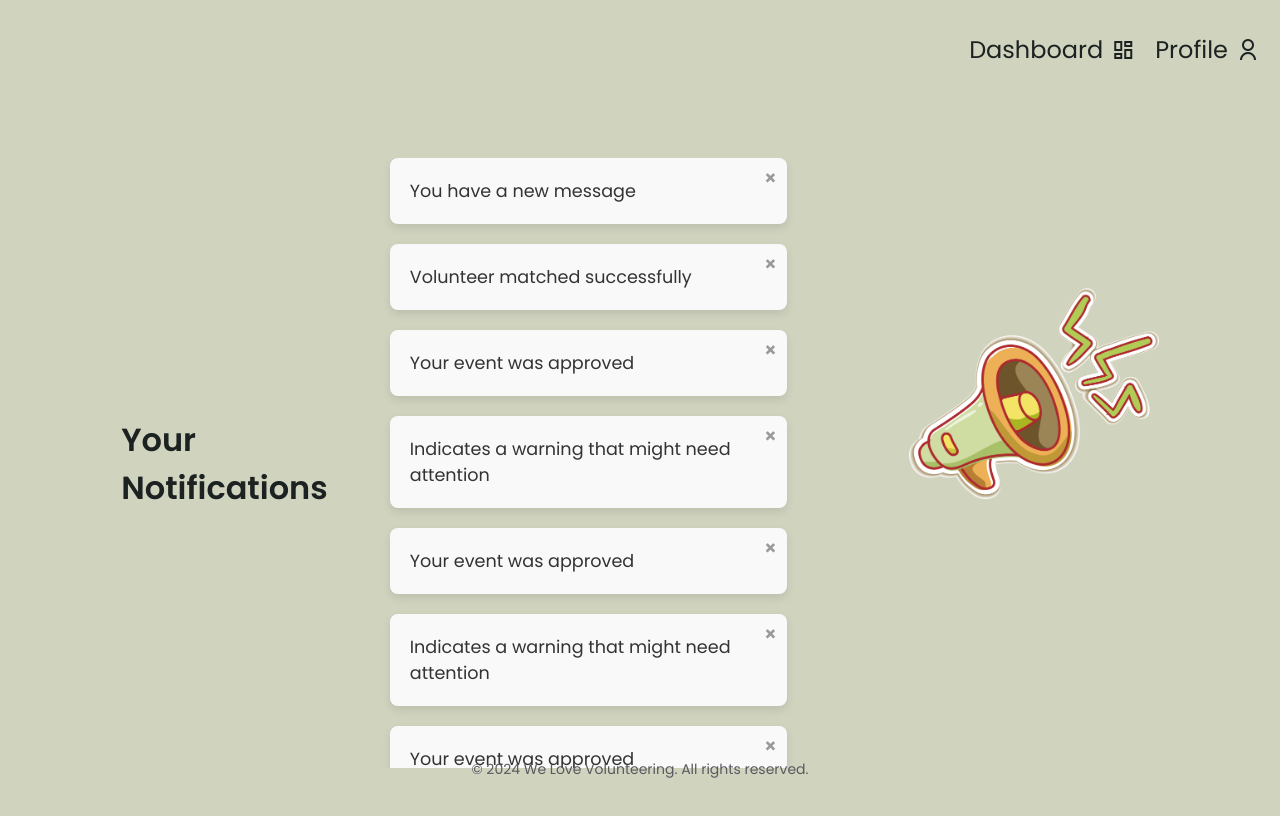
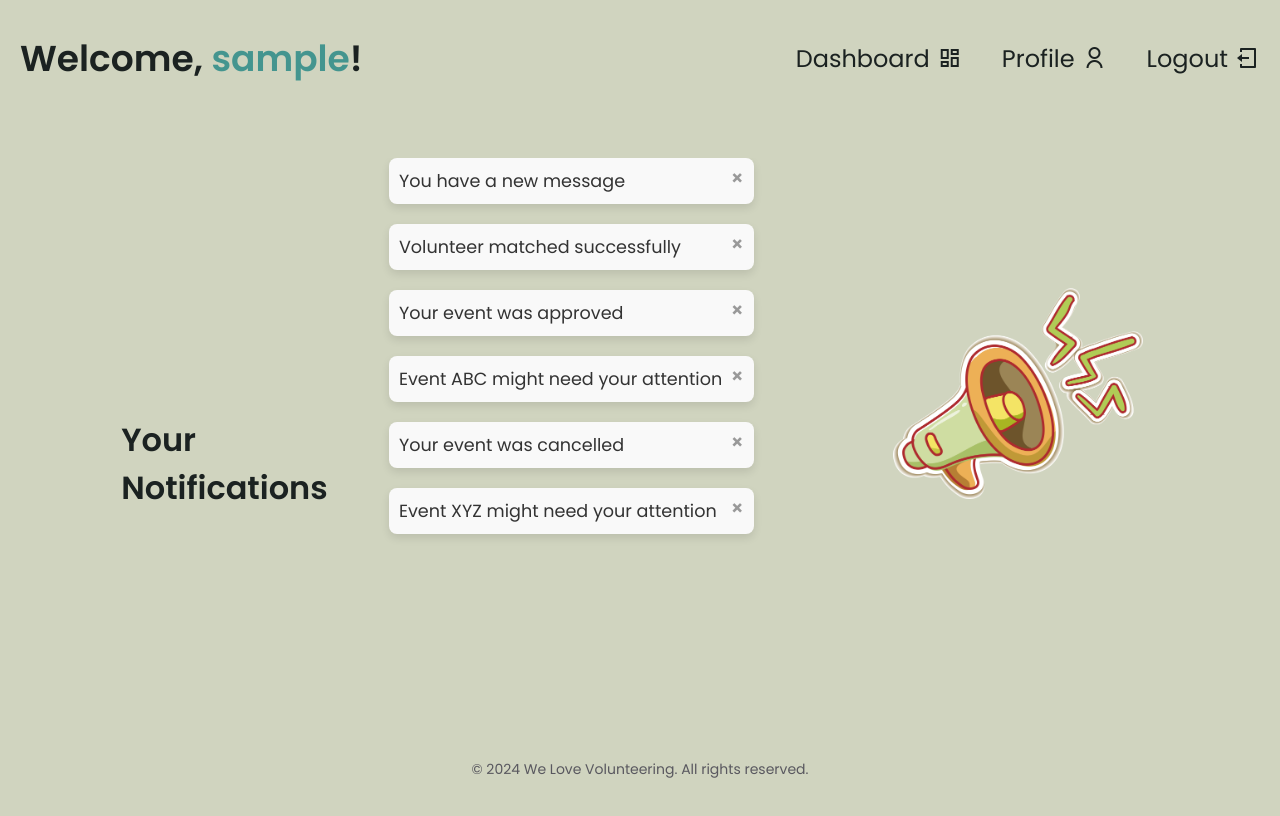
Before and after one commit to patelarti/VolunteerMatchingSystem, a Flask app: page /notifications/ in a window 1280 px wide. Run offline with Flask 3, Linux system fonts and the light colour scheme; the visitor is signed in with stand-in values (Sample User, id 1).

Commit message:
Added test for login page get request, added username in all pages and modified python code accordingly, updated some HTML/CSS.

```diff
--- a/app/auth/__init__.py
+++ /dev/null
@@ -1,5 +0,0 @@
-from flask import Blueprint
-
-auth_bp = Blueprint('auth', __name__)
-
-from app.auth import routes
--- a/app/auth/routes.py
+++ b/app/auth/routes.py
@@ -1,6 +1,9 @@
-from flask import render_template, request, jsonify, redirect, url_for, session
-from app.auth import auth_bp
+from flask import render_template, request, jsonify, redirect, url_for, session, Blueprint
 import bcrypt
+
+auth_bp = Blueprint('auth', __name__)
+
+
 
 testUsers = [
     {'email': 'patelarti91@gmail.com', 'password': bcrypt.hashpw('1111'.encode('utf-8'), bcrypt.gensalt()).decode('utf-8') },
@@ -15,11 +18,10 @@ testUsers = [
 def index():
     return render_template('index.html')
 
-@auth_bp.route('/login', methods=['POST'])
+@auth_bp.route('/login', methods=['GET','POST'])
 def login():
     if request.method == 'POST':
         data = request.get_json()
-        # print("data==>",type(data))
         email = data.get('email')
         password = data.get('password')
 
@@ -30,21 +32,24 @@ def login():
 
         session['signed_in'] = True
         session['email'] = email
+        session['username'] = session['email'].split('@')[0]
+        print("session['username']====>", session['username'])
 
         return jsonify({'message': 'Login successful'}), 200
         # return "login success"
-    # return render_template('login.html')
+    return render_template('index.html')
 
 @auth_bp.route('/base')
 def base():
     if session.get('signed_in') is None or session["signed_in"] == False:
         return render_template("index.html")
-    return render_template('base.html', email=session['email'])
+    return render_template('base.html', email=session['email'], username=session['username'])
 
 @auth_bp.route("/logout")
 def logout():
     session['signed_in'] = False
     session['email'] = ''
+    session['username'] = ''
     #print("Logout....")
     return render_template("index.html")
 
--- a/app/events_management/routes.py
+++ b/app/events_management/routes.py
@@ -8,7 +8,7 @@ events_bp = Blueprint('events', __name__)
 def event_management_form():
     if session.get('signed_in') is None or session["signed_in"] == False:
         return render_template("index.html")
-    return render_template('event_management.html',email=session['email'])
+    return render_template('event_management.html', email=session['email'], username=session['username'])
 @events_bp.route('/display.html', methods=['GET'])
 def display_event():
     if session.get('signed_in') is None or session["signed_in"] == False:
@@ -36,4 +36,5 @@ def display_event():
                            event_location=event_location,
                            required_skills=required_skills,
                            urgency=urgency,
-                           event_date=event_date)
+                           event_date=event_date,
+                           username=session['username'])
--- a/app/notifications/routes.py
+++ b/app/notifications/routes.py
@@ -11,11 +11,9 @@ def notification():
         "You have a new message",
         "Volunteer matched successfully",
         "Your event was approved",
-        "Indicates a warning that might need attention",
-        "Your event was approved",
-        "Indicates a warning that might need attention",
-        "Your event was approved",
-        "Indicates a warning that might need attention"
+        "Event ABC might need your attention",
+        "Your event was cancelled",
+        "Event XYZ might need your attention",
     ]
 
-    return render_template('notification.html', notifications = notifications)
+    return render_template('notification.html', notifications = notifications, username = session['username'])
--- a/app/user_profile/__init__.py
+++ /dev/null
@@ -1,5 +0,0 @@
-from flask import Blueprint
-
-profile_bp = Blueprint('profile', __name__)
-
-from app.user_profile import routes
--- a/app/volunteer_history/routes.py
+++ b/app/volunteer_history/routes.py
@@ -7,4 +7,4 @@ def volunteer_history():
     if session.get('signed_in') is None or session["signed_in"] == False:
         return render_template("index.html")
 
-    return render_template('volunteer_history.html')
+    return render_template('volunteer_history.html', username=session['username'])
--- a/app/volunteer_matching/routes.py
+++ b/app/volunteer_matching/routes.py
@@ -9,7 +9,7 @@ def volunteer_matching():
     if session.get('signed_in') is None or session["signed_in"] == False:
         return render_template("index.html")
 
-    return render_template('volunteer_matching.html')
+    return render_template('volunteer_matching.html', username=session['username'])
 
 @matching_bp.route('/api/volunteers', methods=['GET'])
 def get_volunteers():
--- a/run.py
+++ b/run.py
@@ -1,6 +1,6 @@
 from flask import Flask
 from app.auth.routes import auth_bp
-from app.user_profile import profile_bp
+from app.user_profile.routes import profile_bp
 from app.events_management.routes import events_bp
 from app.volunteer_matching.routes import matching_bp
 from app.notifications.routes import notifications_bp
--- a/static/css/styles.css
+++ b/static/css/styles.css
@@ -56,7 +56,7 @@ body.dark-mode {
 
 .header {
   position: absolute;
-  top: 20px;
+  top: 1px;
   left: 20px;
   display: flex;
   justify-content: space-between;
@@ -116,7 +116,7 @@ body.dark-mode {
   flex-direction: column;
   align-items: center;
   overflow-y: auto;
-  max-height: calc(100vh - 190px); /* Adjust based on footer height */
+  max-height: calc(100vh - 250px); /* Adjust based on footer height */
 }
 
 .notification-list {
@@ -130,7 +130,7 @@ body.dark-mode {
 .notification-list .alert {
   display: block;
   width: 90%;
-  padding: 20px;
+  padding: 10px;
   background-color: #f9f9f9;
   color: #333;
   border-radius: 8px;
@@ -241,30 +241,6 @@ body.dark-mode {
 }
 
 
-/* profile part */
-
-
-.header {
-  position: absolute;
-  top: 20px;
-  left: 20px;
-  display: flex;
-  justify-content: space-between;
-  width: calc(100% - 40px);
-  font-size: 1.5rem;
-  font-family: 'Poppins', sans-serif;
-  color: var(--title-color);
-}
-
-#username {
-  color: var(--first-color);
-  font-weight: var(--font-semi-bold);
-}
-
-.header-icons {
-  display: flex;
-  gap: 20px;
-}
 
 .icon-link {
   color: var(--title-color);
@@ -722,7 +698,7 @@ input:checked + .slider:before {
 .event_details {
     position: absolute;
     right: 380px;
-    top: 120px;
+    top: 130px;
     background-color: rgba(255,255,255,0.6);
     border: 2px solid hsla(244, 16%, 92%, 0.75);
     margin-inline: 1.5rem;
--- a/templates/base.html
+++ b/templates/base.html
@@ -15,11 +15,12 @@
 <body>
     <div class="container">
         <div class="header">
-            <h2>Welcome, <span id="username" style="color:#44958f;">{{ email }}</span></h2>
+            <h2>Welcome, <span id="username" style="color:#44958f;">{{ username }}</span>!</h2>
             <div class="header-icons">
                 <a href="/profile" class="icon-link">Profile <i class="ri-user-line"></i></a>
                 <a href="/notifications" class="icon-link">Notification <i class="ri-notification-line"></i></a>
                 <a href="/logout" class="icon-link">Logout <i class="ri-logout-box-line"></i></a>
+
             </div>
         </div>
         <div class="content">
--- a/templates/notification.html
+++ b/templates/notification.html
@@ -16,10 +16,11 @@
 <body>
     <div class="container">
         <div class="header">
-            <h2> <span id="username"> {{name}}</span></h2>
+            <h2>Welcome, <span id="username" style="color:#44958f;">{{ username }}</span>!</h2>
             <div class="header-icons">
-                <a href="\base" class="icon-link">Dashboard <i class="ri-dashboard-line"></i></a>
-                <a href="\profile" class="icon-link">Profile <i class="ri-user-line"></i></a>
+                <a href="/base" class="icon-link">Dashboard<i class="ri-dashboard-line"></i></a>
+                <a href="/profile" class="icon-link">Profile<i class="ri-user-line"></i></a>
+                <a href="/logout" class="icon-link">Logout <i class="ri-logout-box-line"></i></a>
             </div>
         </div>
         <div class="content">
@@ -35,7 +36,7 @@
                         </div>
                     {% endfor %}
                 </div>
-                <button id="show-more-btn" class="show-more-btn">Show More</button>
+<!--                <button id="show-more-btn" class="show-more-btn">Show More</button>-->
             </div>
             <div class="img-column">
                 <img src="../static/img/b0b6ad7187a88ff59dfe6125d5fa2fa4.png" alt="Dashboard Image" class="dashboard-image">
```
Also changed, not shown: app/user_profile/routes.py (+5 -3 lines), static/css/volunteer.css (+0 -22 lines), templates/display.html (+9 -7 lines), templates/event_management.html (+5 -4 lines), templates/profile.html (+4 -3 lines), templates/volunteer_history.html (+5 -4 lines), templates/volunteer_matching.html (+5 -4 lines), test/test_auth.py (+12 -23 lines), 1 other file.
